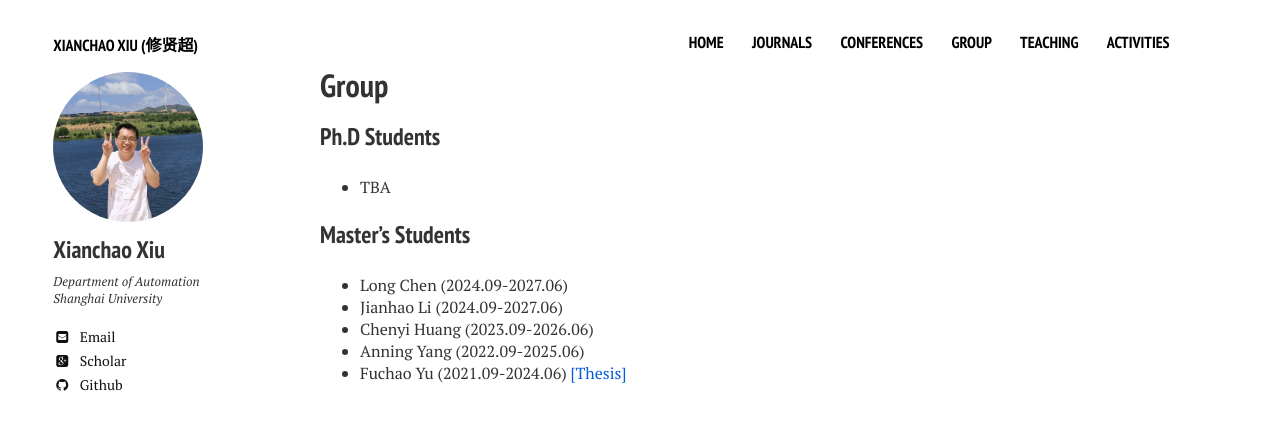
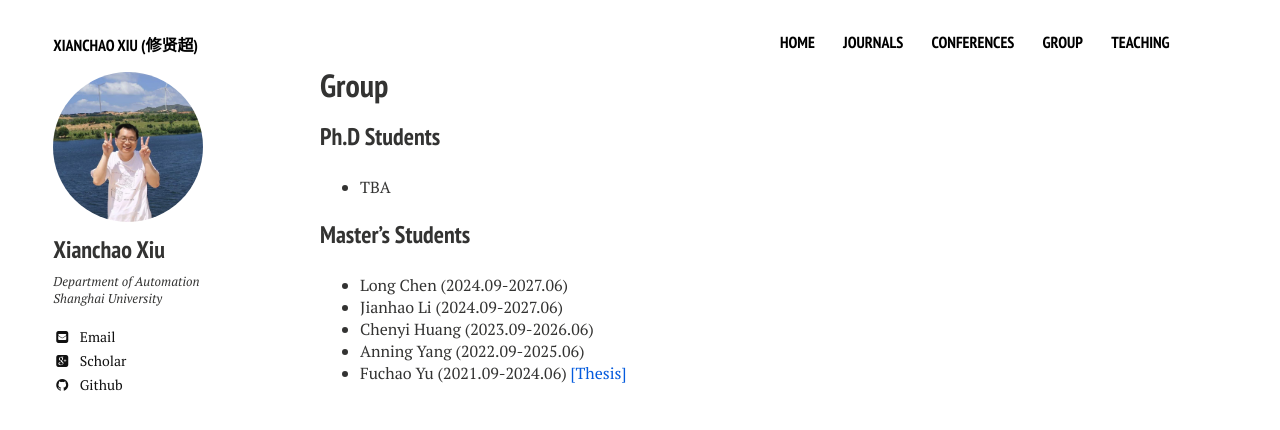
Before and after one commit to xianchaoxiu/xianchaoxiu.github.io, a Jekyll site: the page built from group/index.md, in a window 1280 px wide. Shown: the top 430 px of the page. Built offline with Jekyll 4.4.1, drawn with Linux system fonts in a browser that asks for light colours; nearby versions of some CDN libraries.

Commit message:
Update navigation.yml

```diff
--- a/_data/navigation.yml
+++ b/_data/navigation.yml
@@ -21,7 +21,3 @@
 
 - title: Teaching
   url: /teaching
-
-
-- title: Activities
-  url: /activities
```
